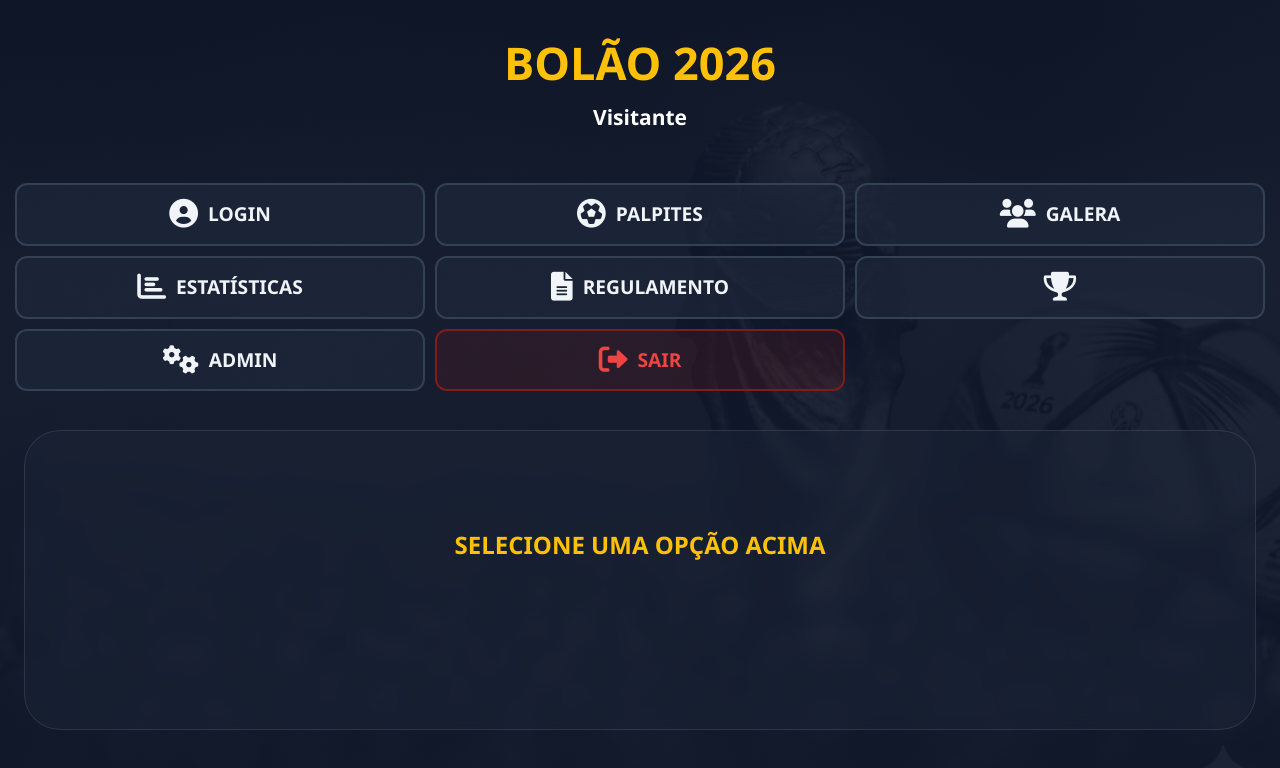
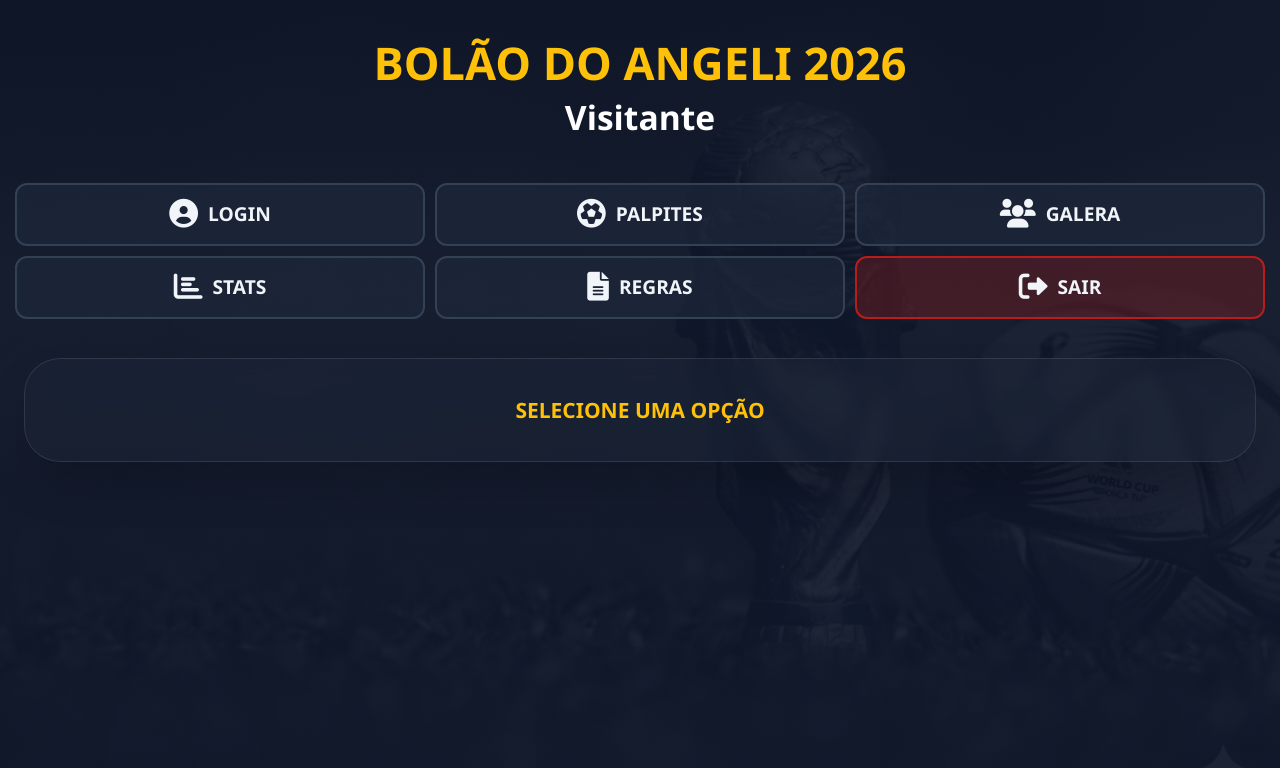
Before and after one commit to rodg3rs/bolao-do-angeli-2026, a website: page public/index2.html in a window 1280 px wide. Drawn offline with nearby package versions, Linux system fonts and the light colour scheme.

```diff
--- a/public/index2.html
+++ b/public/index2.html
@@ -18,16 +18,19 @@
 /* Deixa o texto do usuário totalmente branco e sem transparência */
 #user-display {
     color: #ffffff !important;
+    font-size: 1.4rem; /* Aumentado */
+    font-weight: bold;
     opacity: 1 !important;
-    font-weight: bold;
 }
 
-/* Deixa o container principal mais transparente para ver o fundo */
+/* Container Central Flexível e Transparente */
 #conteudo-central {
-    background-color: rgba(30, 41, 59, 0.4) !important; /* 0.4 = 40% de opacidade */
-    backdrop-filter: blur(8px); /* Efeito de vidro fosco para legibilidade */
+    background-color: rgba(30, 41, 59, 0.4) !important;
+    backdrop-filter: blur(8px);
     border: 1px solid rgba(255, 255, 255, 0.1);
-    box-shadow: none; /* Remove a sombra pesada para ficar mais limpo */
+    min-height: 80px; /* Começa da altura aproximada de um botão */
+    height: auto;      /* Permite expandir conforme o conteúdo */
+    transition: all 0.3s ease; /* Transição suave ao expandir */
 }
 
         /* ESCALA GLOBAL: Aumentando a base para que TODO o projeto cresça */
@@ -92,51 +95,50 @@ body {
 <body>
 
 <header class="p-6 text-center">
-    <h1 class="text-3xl font-black text-[var(--accent)]">BOLÃO 2026</h1>
+    <h1 class="text-3xl font-black text-[var(--accent)]">BOLÃO DO ANGELI 2026</h1>
     <div id="user-display" class="text-sm mt-2 opacity-70">Visitante</div>
 </header>
 
 <nav class="icon-nav-grid">
-    <button onclick="carregarModulo('login.html', this)" class="icon-button active" title="Login">
+    <button onclick="carregarModulo('login.html', this)" class="icon-button active">
         <i class="fas fa-user-circle"></i>
-	<span>Login</span>
+        <span>Login</span>
     </button>
-    <button onclick="abrirPalpites(this)" class="icon-button" title="Palpites">
+    <button onclick="abrirPalpites(this)" class="icon-button">
         <i class="fas fa-futbol"></i>
-	<span>Palpites</span>
+        <span>Palpites</span>
     </button>
-    <button onclick="carregarModulo('galera.html', this)" class="icon-button" title="Galera">
+    <button onclick="carregarModulo('galera.html', this)" class="icon-button">
         <i class="fas fa-users"></i>
-	<span>Galera</span>
+        <span>Galera</span>
     </button>
-    <button onclick="carregarModulo('estatistica.html', this)" class="icon-button" title="Estatísticas">
+    <button onclick="carregarModulo('estatistica.html', this)" class="icon-button">
         <i class="fas fa-chart-bar"></i>
-	<span>Estatísticas</span>
+        <span>Stats</span>
     </button>
-    <button onclick="carregarModulo('regulamento.html', this)" class="icon-button" title="Regulamento">
+    <button onclick="carregarModulo('regulamento.html', this)" class="icon-button">
         <i class="fas fa-file-alt"></i>
-	<span>Regulamento</span>
+        <span>Regras</span>
     </button>
-    <button onclick="carregarModulo('ranking.html', this)" class="icon-button" title="Ranking">
-        <i class="fas fa-trophy"></i>
-    </button>
-    <button onclick="carregarModulo('admin.html', this)" class="icon-button" title="Admin">
-        <i class="fas fa-cogs"></i>
-	<span>Admin</span>
-    </button>
-    <button onclick="sairSistema()" class="icon-button bg-red-900/20 text-red-500 border-red-900" title="Sair">
+    <button onclick="sairSistema()" class="icon-button bg-red-900/40 border-red-700">
         <i class="fas fa-sign-out-alt"></i>
-	<span>Sair</span>
+        <span>Sair</span>
     </button>
 </nav>
 
-<main class="p-4">
-    <div id="conteudo-central" class="bg-[var(--card-bg)] rounded-3xl p-6 shadow-2xl min-h-[300px]">
-        <div id="welcome-message" class="text-center py-10">
-            <p class="font-bold text-[var(--accent)]">SELECIONE UMA OPÇÃO ACIMA</p>
+<main class="p-4 flex flex-col gap-6">
+    <div id="conteudo-central" class="rounded-3xl p-6 shadow-2xl overflow-hidden">
+        <div id="welcome-message" class="text-center">
+            <p class="font-bold text-[var(--accent)] text-sm">SELECIONE UMA OPÇÃO</p>
         </div>
         <div id="modulo-container"></div>
     </div>
+
+    <div id="modulo-ranking-container" class="w-full">
+        </div>
+
+    <section id="container-chat-fixo" class="w-full">
+        </section>
 </main>
 
 <script>
@@ -173,7 +175,7 @@ body {
 
     function definirUsuario(dados) {
         usuarioLogado = dados;
-        document.getElementById('user-display').innerText = `Olá, ${dados.Apelido}`;
+        document.getElementById('user-display').innerText = `${dados.Apelido}`;
         document.getElementById('welcome-message').classList.add('hidden');
         document.getElementById('modulo-container').innerHTML = `<p class="text-center text-[var(--accent)] font-bold">Login realizado!</p>`;
     }
```
